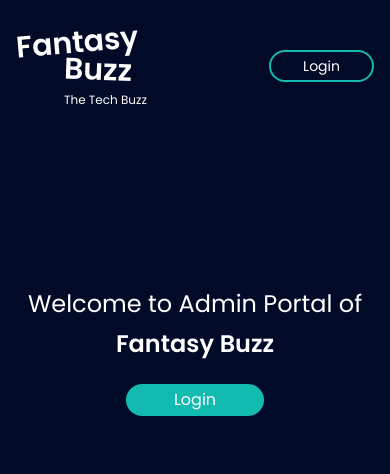
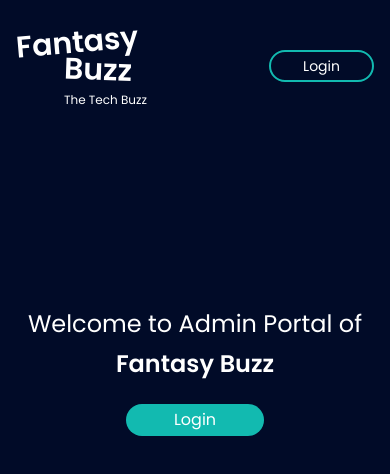
Before and after one commit to hassamsaleem55/devhouse-task, a React (Vite) app: page / in a window 390 px wide. Shown: the top 474 px of the page. Built offline with nearby package versions, Linux system fonts and the light colour scheme.

Commit message:
landing page content center for mobile adjusted

```diff
--- a/src/pages/Landing.tsx
+++ b/src/pages/Landing.tsx
@@ -39,7 +39,7 @@
         </header>
 
         {/* Main Content */}
-        <main className="flex flex-col items-center justify-center text-center mt-45">
+        <main className="flex flex-col items-center justify-center text-center mt-50">
           <p className="text-2xl sm:text-5xl">Welcome to Admin Portal of</p>
           <p className="font-bold text-2xl sm:text-5xl mt-2">Fantasy Buzz</p>
           <div className="mt-6 sm:mt-14">
```
